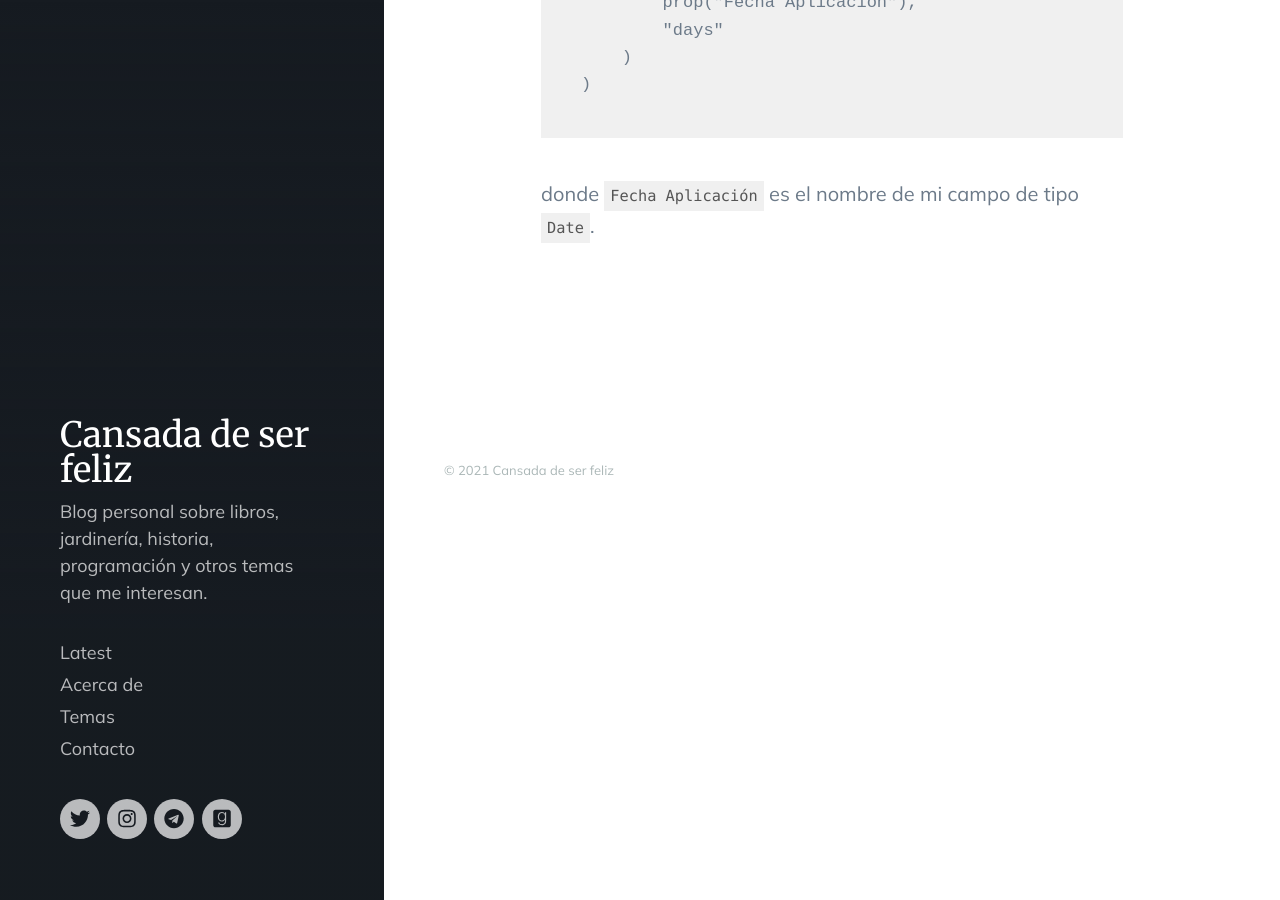
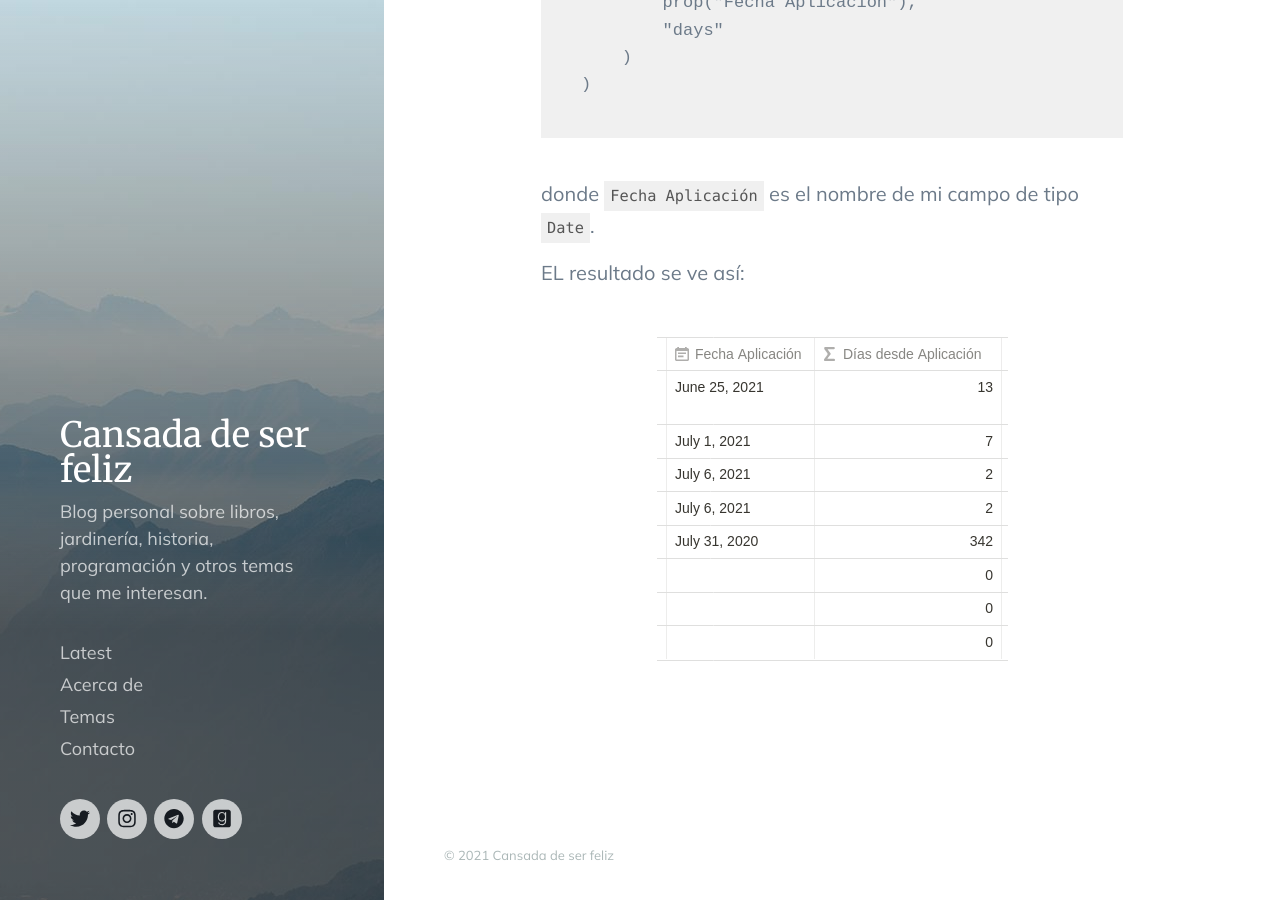
Before and after one commit to vero4karu/cansadadeserfeliz.github.io, a Jekyll site: the page built from _posts/2021-07-08-notion-formula-days-between-dates.md, in a window 1280 px wide and 900 px high, scrolled down 694 px. Built offline with Jekyll 4.4.1, drawn with Linux system fonts in a browser that asks for light colours; nearby versions of some CDN libraries; comment, search, counter and statistics services are not loaded.

Commit message:
Add example

````diff
--- a/_posts/2021-07-08-notion-formula-days-between-dates.md
+++ b/_posts/2021-07-08-notion-formula-days-between-dates.md
@@ -1,6 +1,7 @@
 ---
 title: "Notion: calcular cuántos días hay entre dos fechas"
 published: true
+featured_image: '/images/demo/demo-landscape-2.jpg'
 disqus_identifier: 8fa19c0b-ee2b-4e29-aa41-acc25b5cc7bb
 comments: true
 excerpt_separator: <!-- more -->
@@ -31,3 +32,7 @@ if(
 ```
 
 donde `Fecha Aplicación` es el nombre de mi campo de tipo `Date`.
+
+EL resultado se ve así:
+
+![](/images/notion/days_between_dates.png)
````
Also changed, not shown: images/notion/days_between_dates.png (added).
